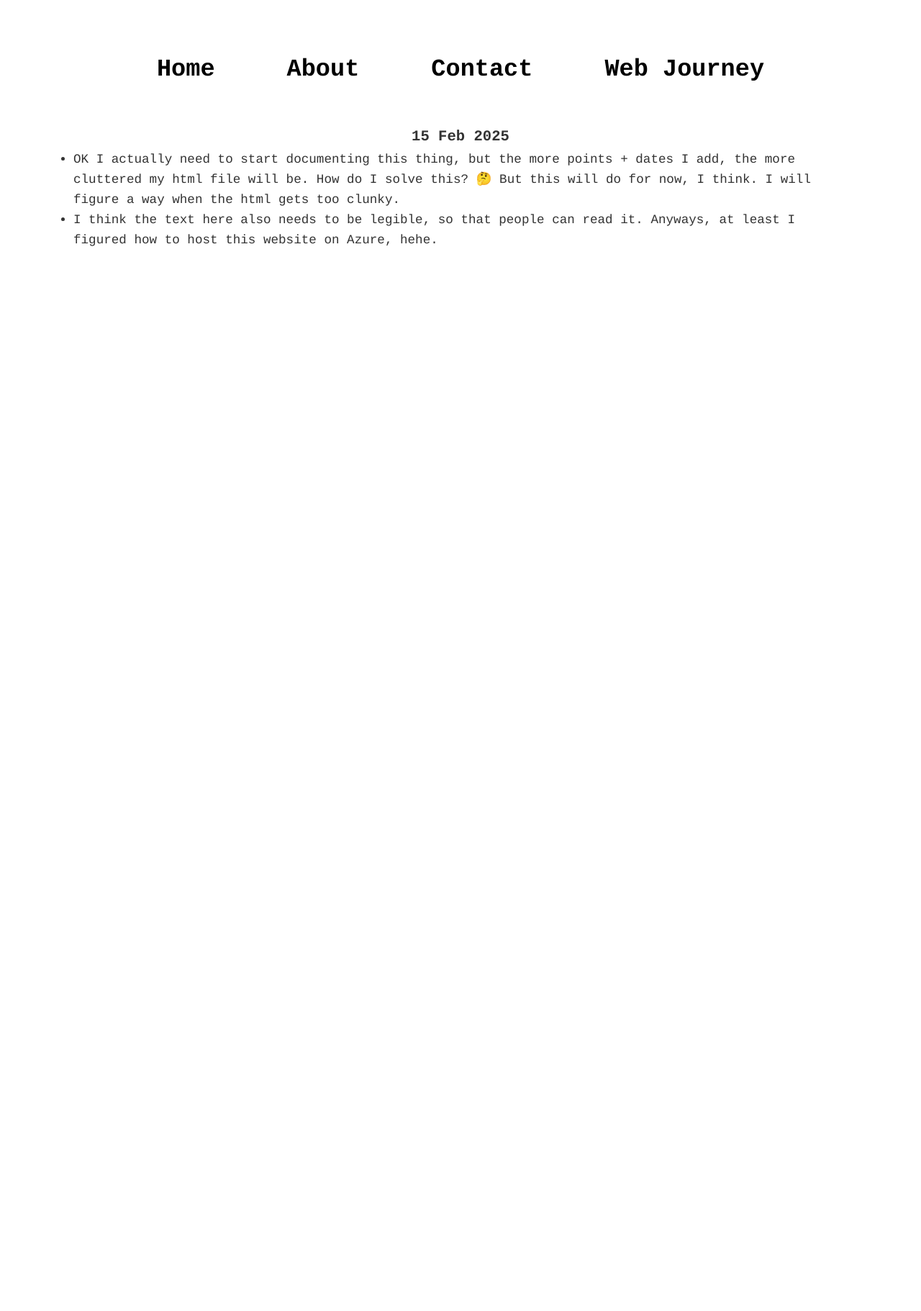
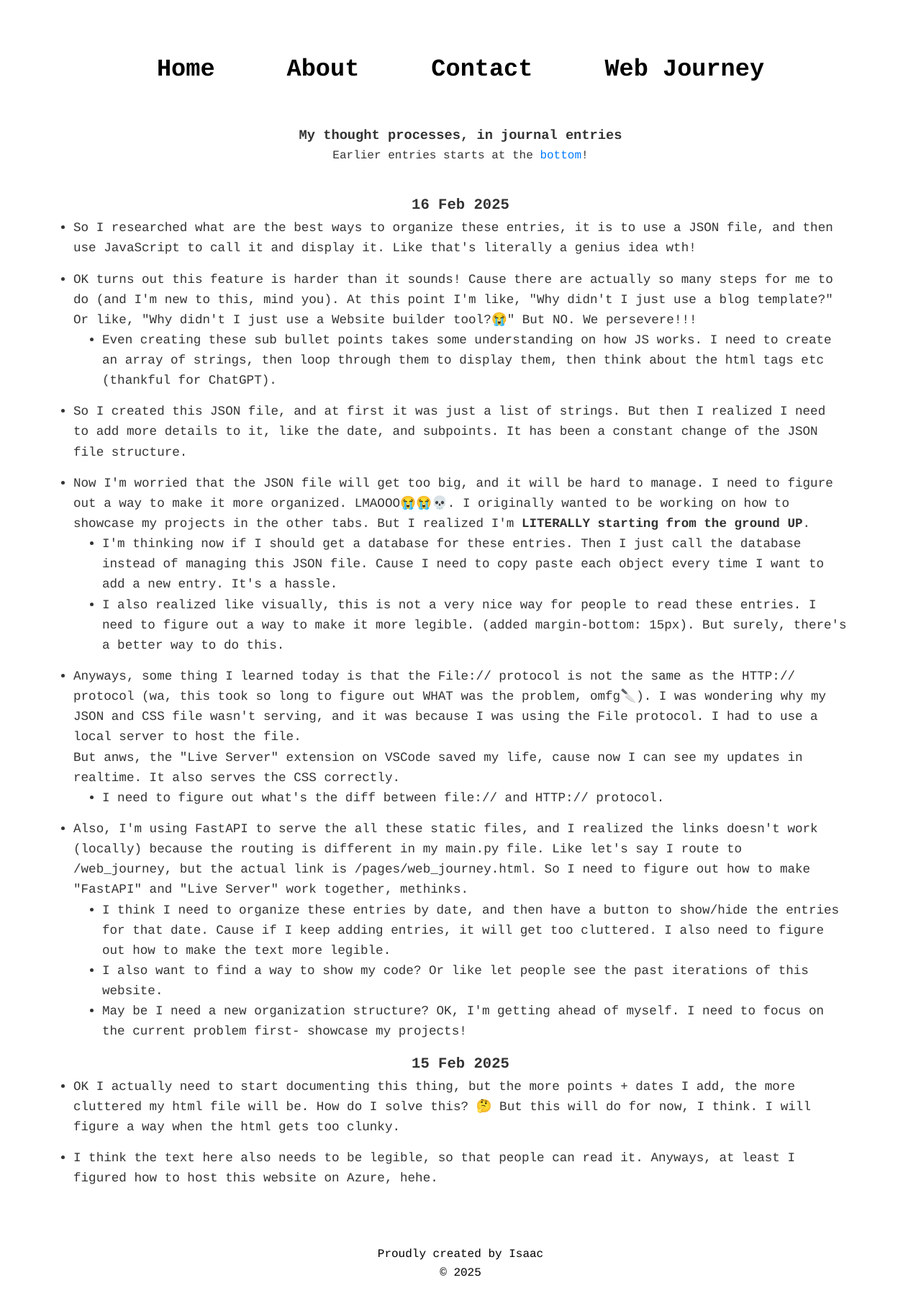
Before and after one commit to izack8/caasi, a FastAPI app: page /web_journey in a window 1280 px wide. Shown: the whole page at 72% size. Before the commit the page ends 342 px from the top, so only its background shows below. Run offline with FastAPI, Linux system fonts and the light colour scheme.

Commit message:
Refactor static file paths and enhance HTML structure; add CSS and JS for improved styling and functionality

```diff
--- a/main.py
+++ b/main.py
@@ -4,7 +4,8 @@ from fastapi.staticfiles import StaticFiles
 
 app = FastAPI()
 
-app.mount("/static", StaticFiles(directory="pages/static"), name="static")
+# mount js
+app.mount("/static", StaticFiles(directory="static"), name="static")
 
 # comment
 @app.get("/", response_class=FileResponse)
--- a/pages/web_journey.html
+++ b/pages/web_journey.html
@@ -1,8 +1,9 @@
 <!DOCTYPE html>
 <html>
 <head lang="en">
-    <title>Hello!</title>
-    <link rel="stylesheet" type="text/css" href="static/styles.css">
+    <title>Web Journey</title>
+    <link rel="stylesheet" type="text/css" href="/static/css/styles.css">
+    <script src="/static/js/web__journey.js"></script>
 </head>
 <body class="home">
     <header>
@@ -18,17 +19,22 @@
         </ul>
     </nav>
 
+    <div class="disclaimer">
+        <h3>My thought processes, in journal entries</h3>
+        <p>Earlier entries starts at the <a id="scrollToBottom">bottom</a>!</p>
+    </div>
+
     <div class="main_content">
 
         <div class = "main_content_text">
-            <h3>15 Feb 2025</h3>
-            <ul style="text-align: left;">
-                <li>OK I actually need to start documenting this thing, but the more points + dates I add, the more cluttered my html file will be.
-                    How do I solve this? 🤔 But this will do for now, I think. I will figure a way when the html gets too clunky.</li>
-                <li>I think the text here also needs to be legible, so that people can read it. Anyways, at least I figured how to host this website on Azure, hehe.</li>
-            </ul>
+             <!-- Content will be dynamically generated here -->
         </div>
     </div>
 
 </body>
+<footer>
+    <div class="footer">
+        <p>Proudly created by Isaac</p>&copy; 2025
+    </div>
+</footer>
 </html>
--- a/pages/static/styles.css
+++ b/static/css/styles.css
@@ -88,3 +88,28 @@ a:hover {
     margin-bottom: 5px;
     text-align: center;
 }
+/* Add styles for subpoints */
+ul.subpoints {
+    margin-left: 40px; /* Indent subpoints */
+    list-style-type: disc; /* Change bullet style for subpoints */
+
+}
+
+.footer {
+    text-align: center;
+    padding: 20px;
+    color: black;
+    margin-top: 20px;
+}
+
+.disclaimer {
+    max-width: 90%;
+    margin: 0 auto;
+    padding: 20px;
+    background: white;
+    display: flex;
+    flex-direction: column;
+    justify-content: center;
+    align-items: center;
+    text-align: center;
+}
--- /dev/null
+++ b/static/entries/entries.json
@@ -0,0 +1,46 @@
+[
+    {
+        "date": "16 Feb 2025",
+        "entries": [
+            {
+                "text": "So I researched what are the best ways to organize these entries, it is to use a JSON file, and then use JavaScript to call it and display it. Like that's literally a genius idea wth!",
+                "subpoints": []
+            },
+            {
+                "text": "OK turns out this feature is harder than it sounds! Cause there are actually so many steps for me to do (and I'm new to this, mind you). At this point I'm like, \"Why didn't I just use a blog template?\" Or like, \"Why didn't I just use a Website builder tool?😭\" But NO. We persevere!!!",
+                "subpoints": ["Even creating these sub bullet points takes some understanding on how JS works. I need to create an array of strings, then loop through them to display them, then think about the html tags etc (thankful for ChatGPT)."]
+            },
+            {
+                "text": "So I created this JSON file, and at first it was just a list of strings. But then I realized I need to add more details to it, like the date, and subpoints. It has been a constant change of the JSON file structure.",
+                "subpoints": []
+            },
+            {
+                "text": "Now I'm worried that the JSON file will get too big, and it will be hard to manage. I need to figure out a way to make it more organized. LMAOOO😭😭💀. I originally wanted to be working on how to showcase my projects in the other tabs. But I realized I'm <b>LITERALLY starting from the ground UP</b>.",
+                "subpoints": ["I'm thinking now if I should get a database for these entries. Then I just call the database instead of managing this JSON file. Cause I need to copy paste each object every time I want to add a new entry. It's a hassle.", "I also realized like visually, this is not a very nice way for people to read these entries. I need to figure out a way to make it more legible. (added margin-bottom: 15px). But surely, there's a better way to do this."]
+            },
+            {
+                "text": "Anyways, some thing I learned today is that the File:// protocol is not the same as the HTTP:// protocol (wa, this took so long to figure out WHAT was the problem, omfg🔪). I was wondering why my JSON and CSS file wasn't serving, and it was because I was using the File protocol. I had to use a local server to host the file.\n But anws, the \"Live Server\" extension on VSCode saved my life, cause now I can see my updates in realtime. It also serves the CSS correctly.",
+                "subpoints": ["I need to figure out what's the diff between file:// and HTTP:// protocol."]
+            },
+            {
+                "text": "Also, I'm using FastAPI to serve the all these static files, and I realized the links doesn't work (locally) because the routing is different in my main.py file. Like let's say I route to /web_journey, but the actual link is /pages/web_journey.html. So I need to figure out how to make \"FastAPI\" and \"Live Server\" work together, methinks.",
+                "subpoints": ["I think I need to organize these entries by date, and then have a button to show/hide the entries for that date. Cause if I keep adding entries, it will get too cluttered. I also need to figure out how to make the text more legible.", "I also want to find a way to show my code? Or like let people see the past iterations of this website.", "May be I need a new organization structure? OK, I'm getting ahead of myself. I need to focus on the current problem first- showcase my projects!"]
+            }
+
+
+        ]
+    },
+    {
+        "date": "15 Feb 2025",
+        "entries": [
+            {
+                "text": "OK I actually need to start documenting this thing, but the more points + dates I add, the more cluttered my html file will be. How do I solve this? 🤔 But this will do for now, I think. I will figure a way when the html gets too clunky.",
+                "subpoints": []
+            },
+            {
+                "text": "I think the text here also needs to be legible, so that people can read it. Anyways, at least I figured how to host this website on Azure, hehe.",
+                "subpoints": []
+            }
+        ]
+    }
+]
--- /dev/null
+++ b/static/js/web__journey.js
@@ -0,0 +1,73 @@
+document.addEventListener("DOMContentLoaded", function() {
+    fetchEntries();
+    initializeScrollToBottom();
+});
+
+// Function to fetch entries from the JSON file and display them
+function fetchEntries() {
+    fetch('/static/entries/entries.json')
+        .then(response => response.json())
+        .then(data => {
+            const mainContentText = document.querySelector('.main_content_text');
+            data.forEach(entry => {
+                const dateHeader = createDateHeader(entry.date);
+                mainContentText.appendChild(dateHeader);
+
+                const ul = document.createElement('ul');
+                ul.style.textAlign = 'left';
+
+                entry.entries.forEach(item => {
+                    const li = createEntryItem(item);
+                    ul.appendChild(li);
+                });
+
+                mainContentText.appendChild(ul);
+            });
+        })
+        .catch(error => console.error('Error fetching data:', error));
+}
+
+// Function to create a date header element
+function createDateHeader(date) {
+    const dateHeader = document.createElement('h3');
+    dateHeader.textContent = date;
+    return dateHeader;
+}
+
+// Function to create an entry item element
+function createEntryItem(item) {
+    const li = document.createElement('li');
+    li.style.marginBottom = '15px';
+    const text = item.text.replace(/\n/g, '<br>'); // Replace \n with <br> for HTML
+    li.innerHTML = `${text}`;
+
+    if (item.subpoints && item.subpoints.length > 0) {
+        const subUl = createSubpointsList(item.subpoints);
+        li.appendChild(subUl);
+    }
+
+    return li;
+}
+
+// Function to create a subpoints list element
+function createSubpointsList(subpoints) {
+    const subUl = document.createElement('ul');
+    subUl.classList.add('subpoints'); // Add class for styling
+    subpoints.forEach(subpoint => {
+        const subLi = document.createElement('li');
+        subLi.textContent = subpoint;
+        subUl.appendChild(subLi);
+    });
+    return subUl;
+}
+
+// Function to initialize scroll to bottom functionality
+function initializeScrollToBottom() {
+    document.getElementById('scrollToBottom').addEventListener('click', function(event) {
+        event.preventDefault();
+        window.scrollTo({
+            top: document.body.scrollHeight,
+            behavior: 'smooth'
+        });
+    });
+}
```
Also changed, not shown: pages/about.html (+6 -1 lines), pages/contact.html (+6 -1 lines), pages/home.html (+12 -3 lines).
